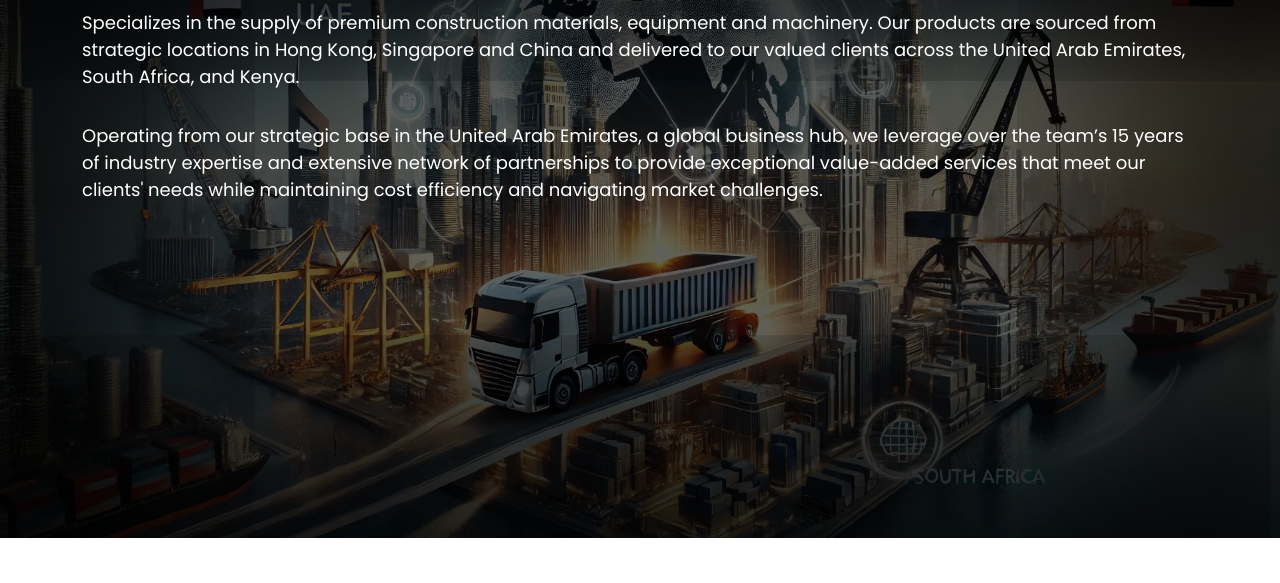
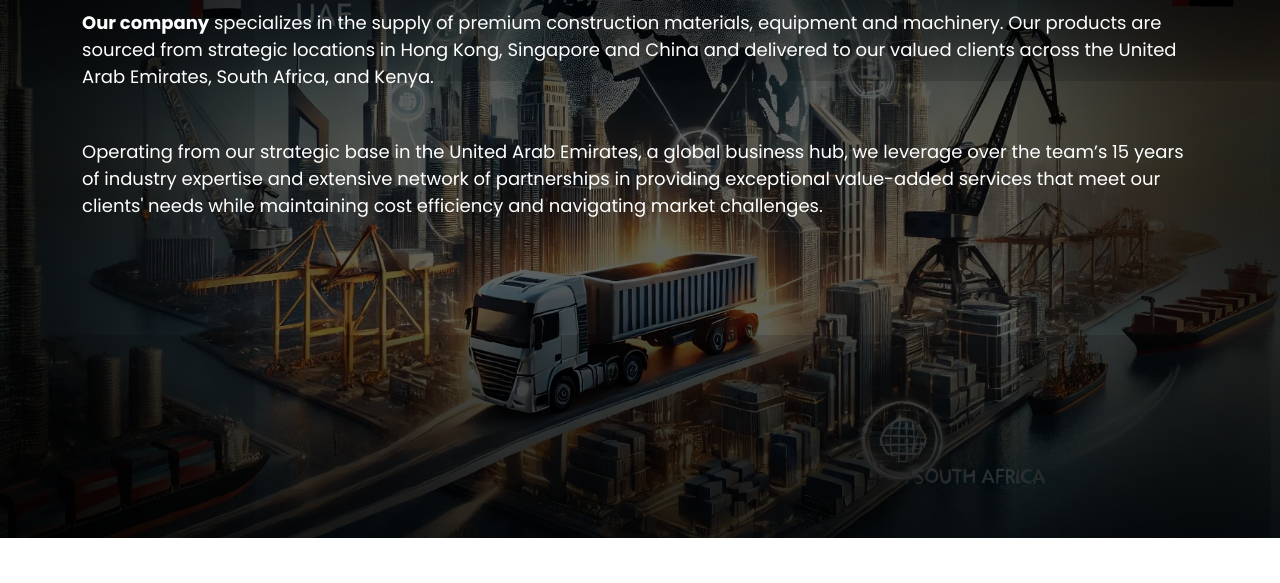
Before and after one commit to gulfwww/tradehawk-international, a website: page dist/index.html in a window 1280 px wide. Shown: the part 174-757 px from the top of the page. Drawn offline with nearby package versions, Linux system fonts and the light colour scheme.

Commit message:
update content and logo

```diff
--- a/dist/css/style.css
+++ b/dist/css/style.css
@@ -442,7 +442,3 @@ li {
 		}
 
 }
-
-.mb-32 {
-	margin-bottom: 2rem;
-}
--- a/dist/index.html
+++ b/dist/index.html
@@ -65,11 +65,11 @@
 						class="d-flex flex-column text-md-start text-center pt-5 hero-contetnt h-100"
 					>
 						<h1 class="text-white mb-3">Welcome to Tradehawk International Ltd</h1>
-						<p class="mb-32">
-							Specializes in the supply of premium construction materials, equipment and machinery. Our products are sourced from strategic locations in Hong Kong, Singapore and China and delivered to our valued clients across the United Arab Emirates, South Africa, and Kenya.
+						<p class="mb-5">
+							<strong>Our company</strong> specializes in the supply of premium construction materials, equipment and machinery. Our products are sourced from strategic locations in Hong Kong, Singapore and China and delivered to our valued clients across the United Arab Emirates, South Africa, and Kenya.
 						</p>
 						<p>
-							Operating from our strategic base in the United Arab Emirates, a global business hub, we leverage over the team’s 15 years of industry expertise and extensive network of partnerships to provide exceptional value-added services that meet our clients' needs while maintaining cost efficiency and navigating market challenges.
+							Operating from our strategic base in the United Arab Emirates, a global business hub, we leverage over the team’s 15 years of industry expertise and extensive network of partnerships in providing exceptional value-added services that meet our clients' needs while maintaining cost efficiency and navigating market challenges.
 						</p>
 					</div>
 				</div>
```
